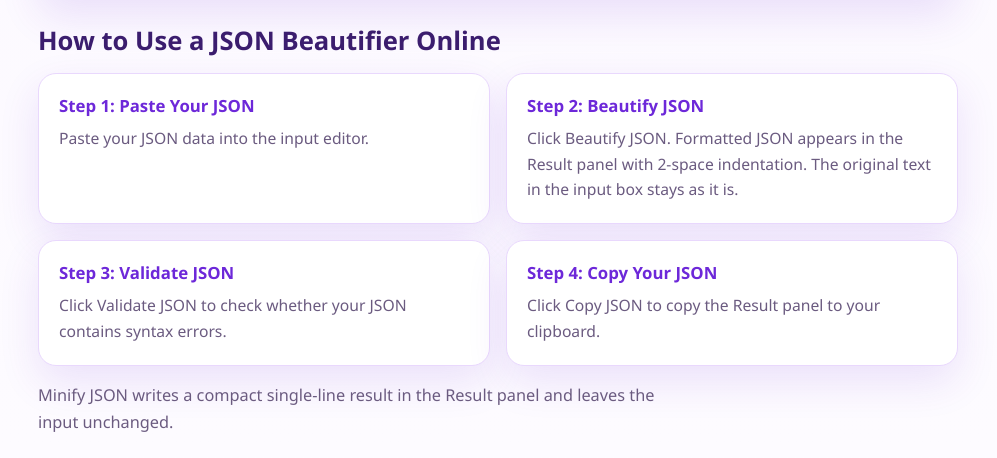
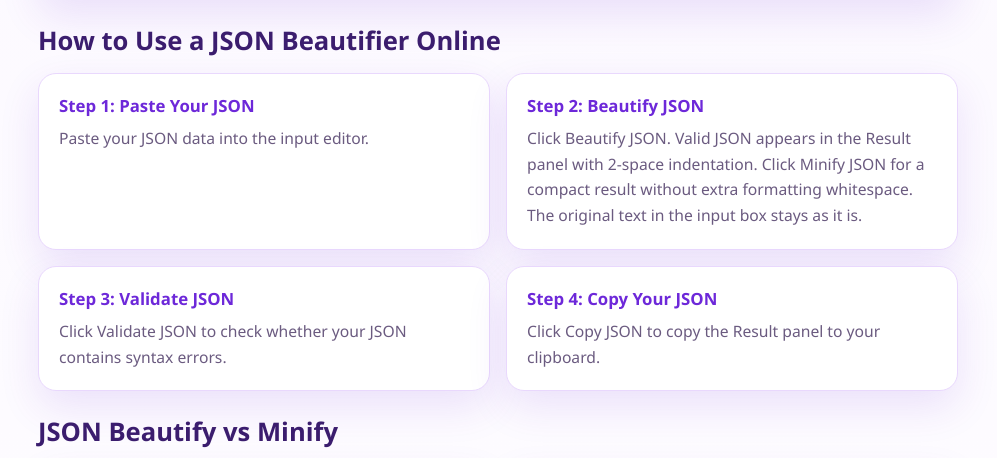
Before and after one commit to syedali38/json-beautifier, a plain HTML site: page index.html in a window 1280 px wide. Shown: the part 1513-1971 px from the top of the page, without its empty margins (142-1139 px from the left). Drawn offline with Linux system fonts and the light colour scheme.

Commit message:
Clarify Beautify and Minify instructions on homepage
Co-authored-by: Cursor <cursoragent@cursor.com>

```diff
--- a/index.html
+++ b/index.html
@@ -173,7 +173,7 @@
             </article>
             <article class="step-card">
               <h3>Step 2: Beautify JSON</h3>
-              <p>Click Beautify JSON. Formatted JSON appears in the Result panel with 2-space indentation. The original text in the input box stays as it is.</p>
+              <p>Click Beautify JSON. Valid JSON appears in the Result panel with 2-space indentation. Click Minify JSON for a compact result without extra formatting whitespace. The original text in the input box stays as it is.</p>
             </article>
             <article class="step-card">
               <h3>Step 3: Validate JSON</h3>
@@ -184,7 +184,6 @@
               <p>Click Copy JSON to copy the Result panel to your clipboard.</p>
             </article>
           </div>
-          <p class="section-intro">Minify JSON writes a compact single-line result in the Result panel and leaves the input unchanged.</p>
         </section>
 
         <section class="compare-section" aria-labelledby="compare-heading">
```
